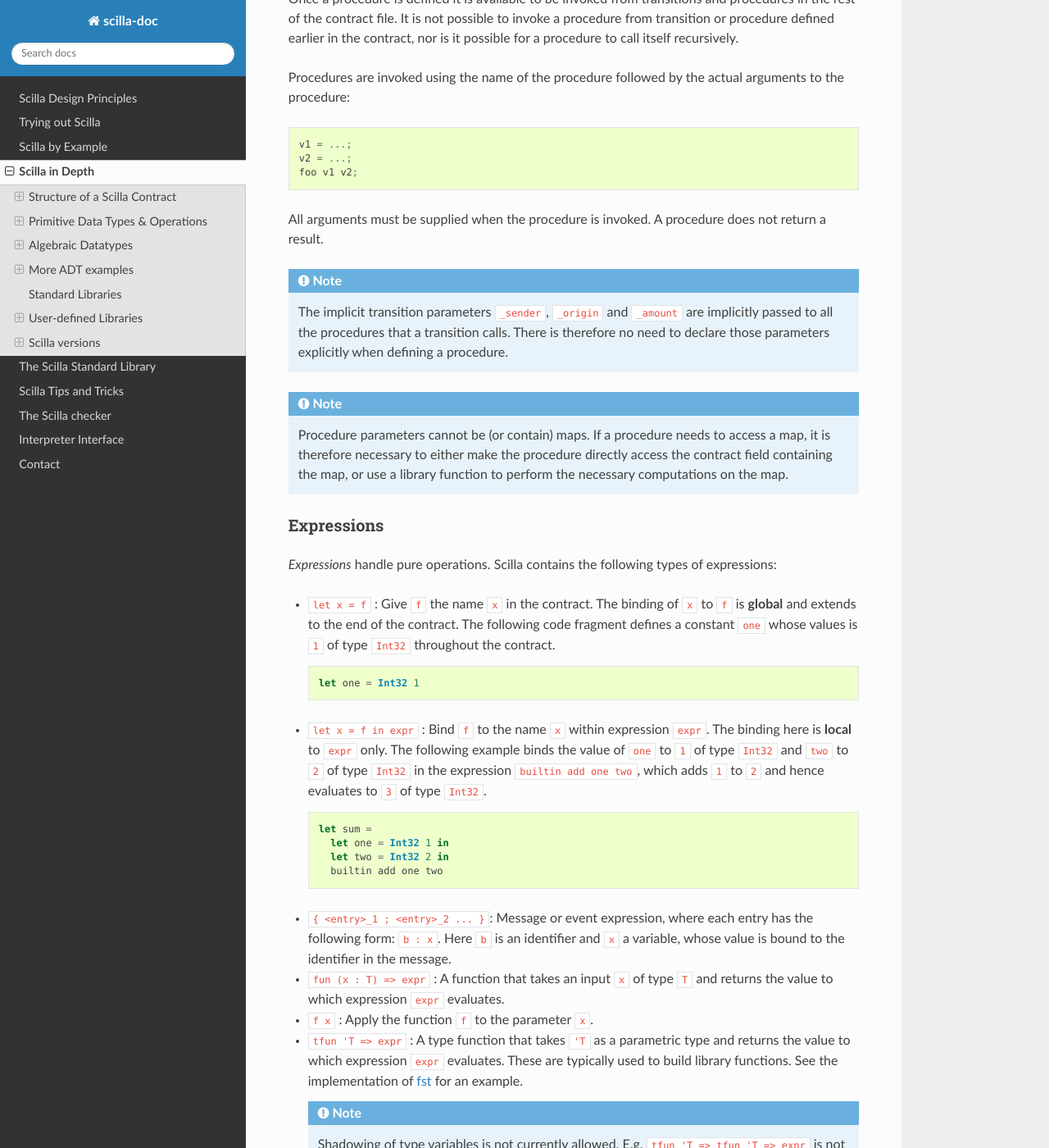
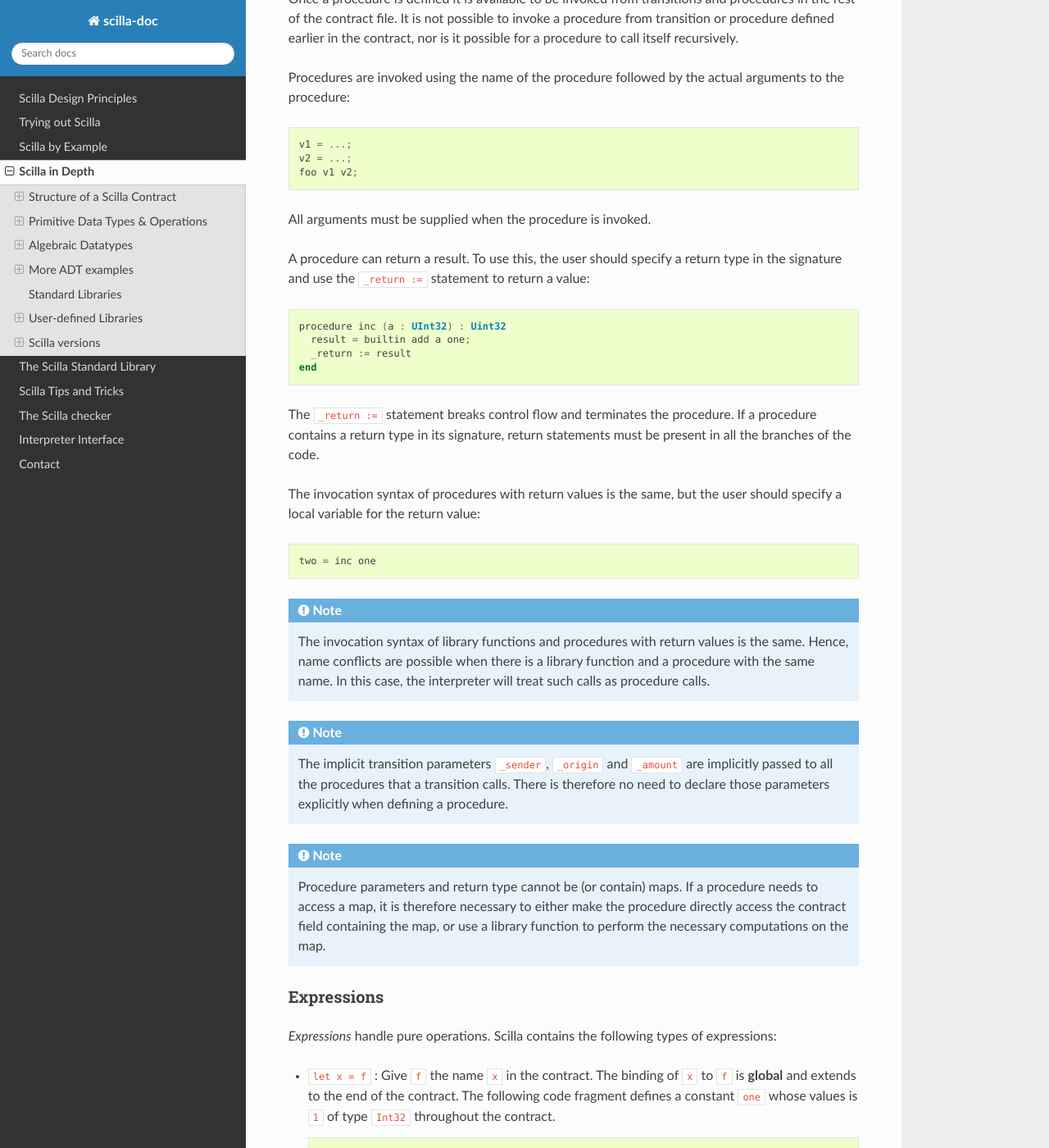
Before and after one commit to Zilliqa/scilla-docs, a Sphinx documentation site: the page built from docs/source/scilla-in-depth.rst, in a window 1280 px wide and 1400 px high, scrolled down 6164 px. Shown: the whole window at 82% size. Built offline with Sphinx 7.4.7 and the Read the Docs theme 2.0.0, drawn with Linux system fonts in a browser that asks for light colours.

Commit message:
Add documentation for functions w/ return values
Closes #169

```diff
--- a/docs/source/scilla-in-depth.rst
+++ b/docs/source/scilla-in-depth.rst
@@ -349,9 +349,35 @@ actual arguments to the procedure:
         v2 = ...;
         foo v1 v2;
 
-All arguments must be supplied when the procedure is invoked. A
-procedure does not return a result.
-
+All arguments must be supplied when the procedure is invoked.
+
+A procedure can return a result. To use this, the user should specify a return
+type in the signature and use the ``_return :=`` statement to return a value:
+
+.. code-block:: ocaml
+
+  procedure inc (a : UInt32) : Uint32
+    result = builtin add a one;
+    _return := result
+  end
+
+The ``_return :=`` statement breaks control flow and terminates the procedure.
+If a procedure contains a return type in its signature, return statements must
+be present in all the branches of the code.
+
+The invocation syntax of procedures with return values is the same, but the
+user should specify a local variable for the return value:
+
+.. code-block:: ocaml
+
+   two = inc one
+
+.. note::
+
+    The invocation syntax of library functions and procedures with return
+    values is the same. Hence, name conflicts are possible when there is a
+    library function and a procedure with the same name. In this case, the
+    interpreter will treat such calls as procedure calls.
 
 .. note::
 
@@ -362,12 +388,10 @@ procedure does not return a result.
 
 .. note::
 
-   Procedure parameters cannot be (or contain) maps. If a procedure
-   needs to access a map, it is therefore necessary to either make the
-   procedure directly access the contract field containing the map, or
-   use a library function to perform the necessary computations on the
-   map.
-
+   Procedure parameters and return type cannot be (or contain) maps. If a
+   procedure needs to access a map, it is therefore necessary to either make
+   the procedure directly access the contract field containing the map, or use
+   a library function to perform the necessary computations on the map.
 
 Expressions
 ************
```
